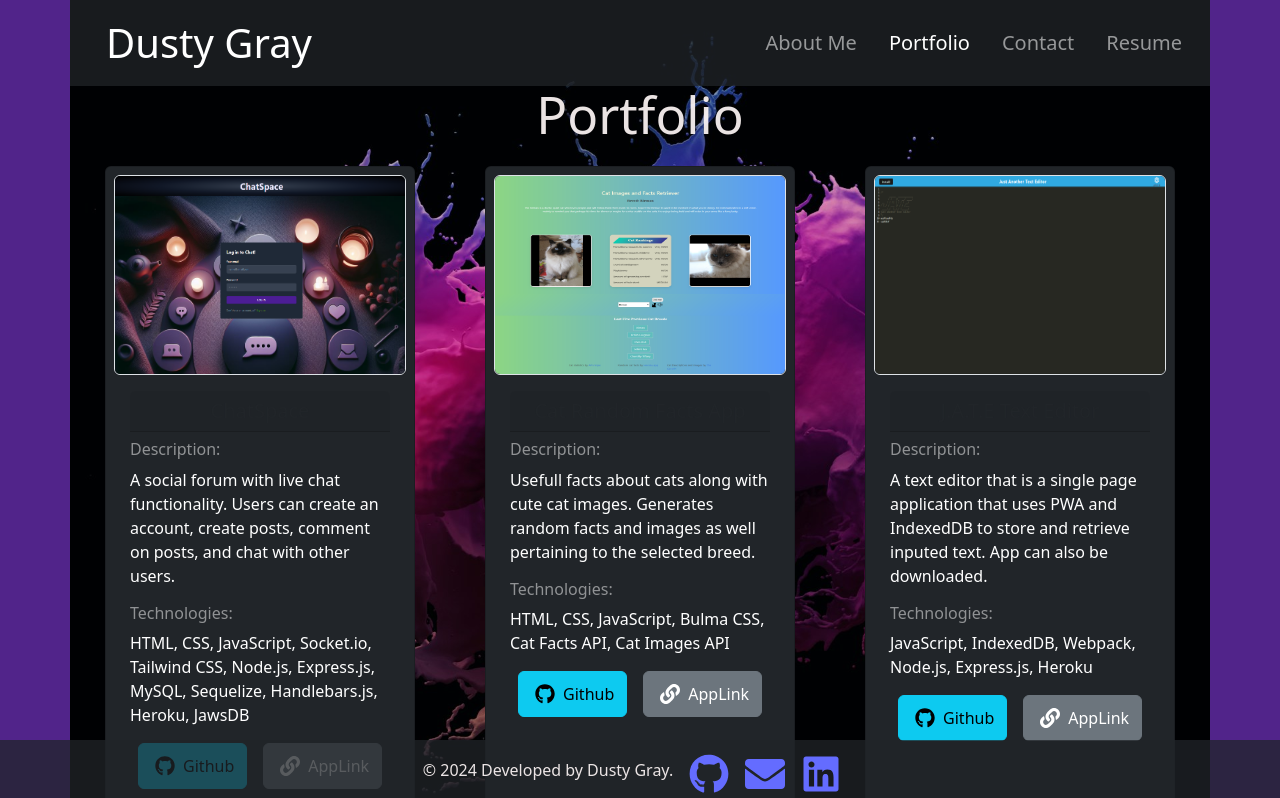
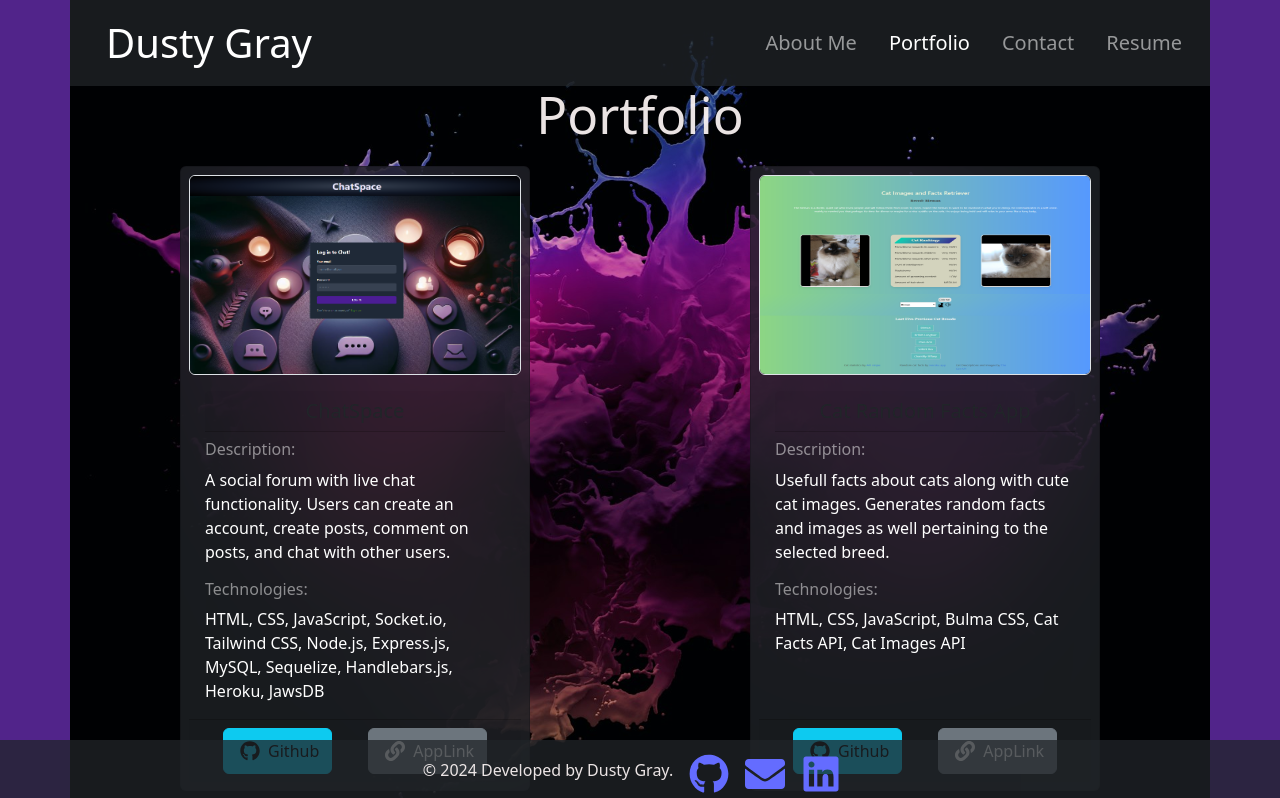
Before and after one commit to RickiBobbii/Dusty-Portfolio, a React (Vite) app: page /Portfolio in a window 1280 px wide. Shown: the top 798 px of the page. Built offline with nearby package versions, Linux system fonts and the light colour scheme.

Commit message:
added card footer

```diff
--- a/src/components/Project.jsx
+++ b/src/components/Project.jsx
@@ -2,7 +2,8 @@ import { FaGithub, FaLink } from "react-icons/fa";
 
 export default function Project(props) {
   const cardStyle = {
-    width: "310px",
+    width: "350px",
+    backdropFilter: "blur(60px)",
   };
 
   return (
@@ -10,41 +11,53 @@ export default function Project(props) {
       {/* Test grid */}
       <h1 className="text-center">Portfolio</h1>
       <div className="row justify-content-center">
-
-
         {props.projects.map((project) => (
           <div className="col d-flex justify-content-center" key={project.id}>
             {/* Test column cards --  col d-flex justify-content-center*/}
+            {/* Card */}
+            <div className="card m-3 p-2 bg-dark text-white bg-opacity-75" style={cardStyle}>
+              <img
+                className="rounded border border-black"
+                style={{ height: 200 }}
+                src={project.image}
+                alt="Image caption"
+              />
+              {/* Card Body */}
+              <div className="card-body">
+                <h5 className="card-header text-center bg-info-subtle text-dark">
+                  {project.name}
+                </h5>
+                <h6 className="card-subtitle my-2 text-white-50">
+                  Description:
+                </h6>
+                <p className="card-text">{project.description}</p>
+                <h6 className="card-subtitle my-2 text-white-50">
+                  Technologies:
+                </h6>
+                <p className="card-text">{project.technologies}</p>
 
-                        <div className="card m-3 p-2 bg-dark text-white"  style={cardStyle}>
-                        <img className="rounded border border-black" style={{height: 200}} src={project.image} alt="Image caption" />
-                        <div className="card-body">
-                            <h5 className="card-header text-center bg-info-subtle text-dark">{project.name}</h5>
-                            <h6 className="card-subtitle my-2 text-white-50">Description:</h6>
-                            <p className="card-text">{project.description}</p>
-                            <h6 className="card-subtitle my-2 text-white-50">Technologies:</h6>
-                            <p className="card-text">{project.technologies}</p>
-                            <div className="d-flex justify-content-around">
+                {/* TEST Card footer */}
+              </div>
+              <div className="d-flex justify-content-around card-footer">
                   <a href={project.githubLink} className="btn btn-info pb-2">
-                                <i className="p-1 fs-5"> <FaGithub /></i>
+                    <i className="p-1 fs-5">
                       {" "}
+                      <FaGithub />
+                    </i>{" "}
                     Github
                   </a>
                   <a href={project.appLink} className="btn btn-secondary pb-2">
-                                <i className="p-1 fs-5"> <FaLink /></i>
+                    <i className="p-1 fs-5">
                       {" "}
+                      <FaLink />
+                    </i>{" "}
                     AppLink
                   </a>
                 </div>
             </div>
           </div>
+        ))}
       </div>
-                    ))}
-
-
-        </div>
-
-
     </div>
   );
 }
--- a/src/pages/Portfolio.jsx
+++ b/src/pages/Portfolio.jsx
@@ -31,7 +31,7 @@ export default function Portfolio() {
       githubLink:
         "https://github.com/KaarageOnigiri/Cat-Images-and-Facts-Retriever",
       appLink:
-        "https://kaarageonigiri.github.io/Cat-Images-and-Facts-Retriever/",
+        "https://rickibobbii.github.io/Cat-Facts-App/",
       image: image2,
     },
     {
```
Lines whose indentation alone changed are shown as unchanged.
